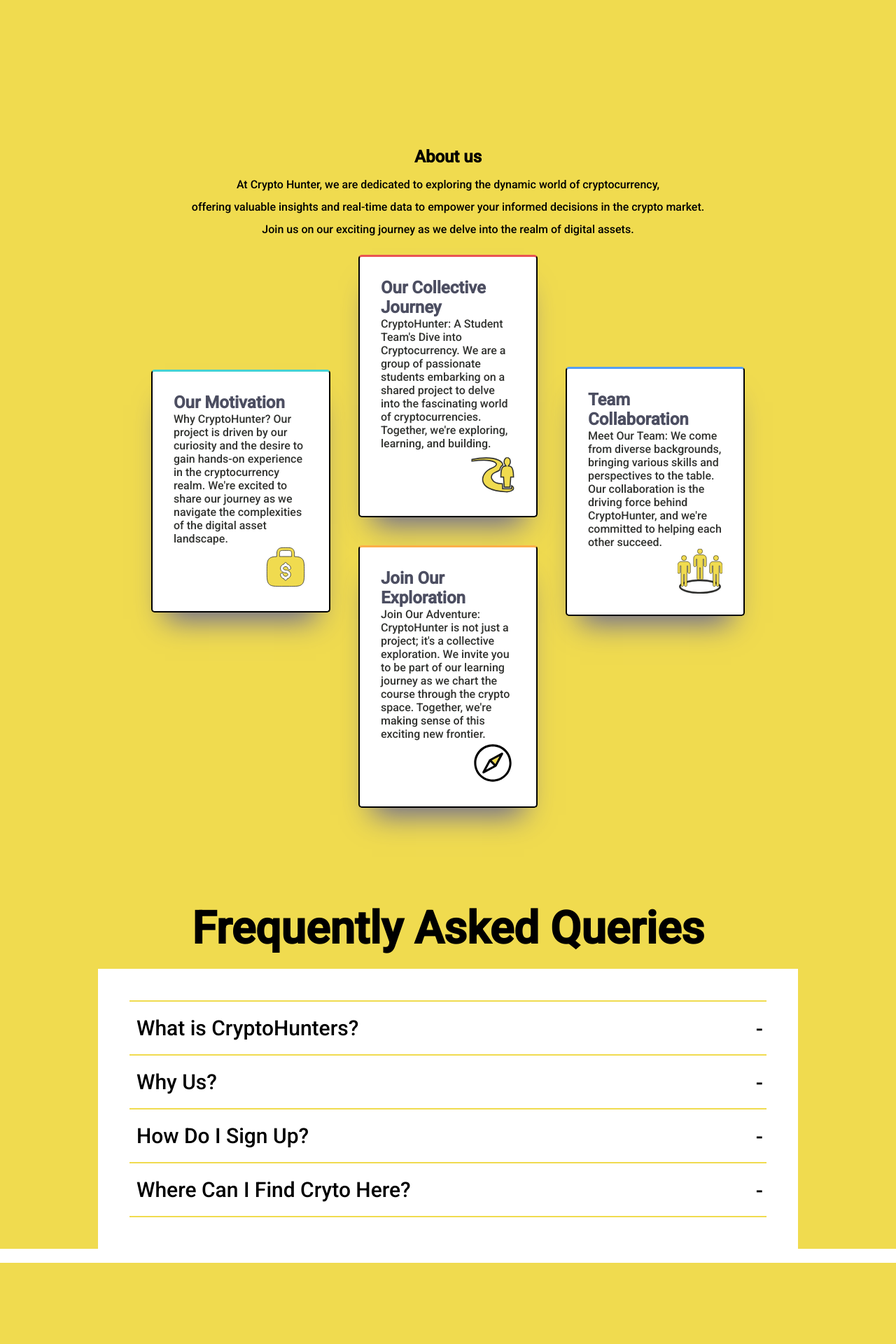
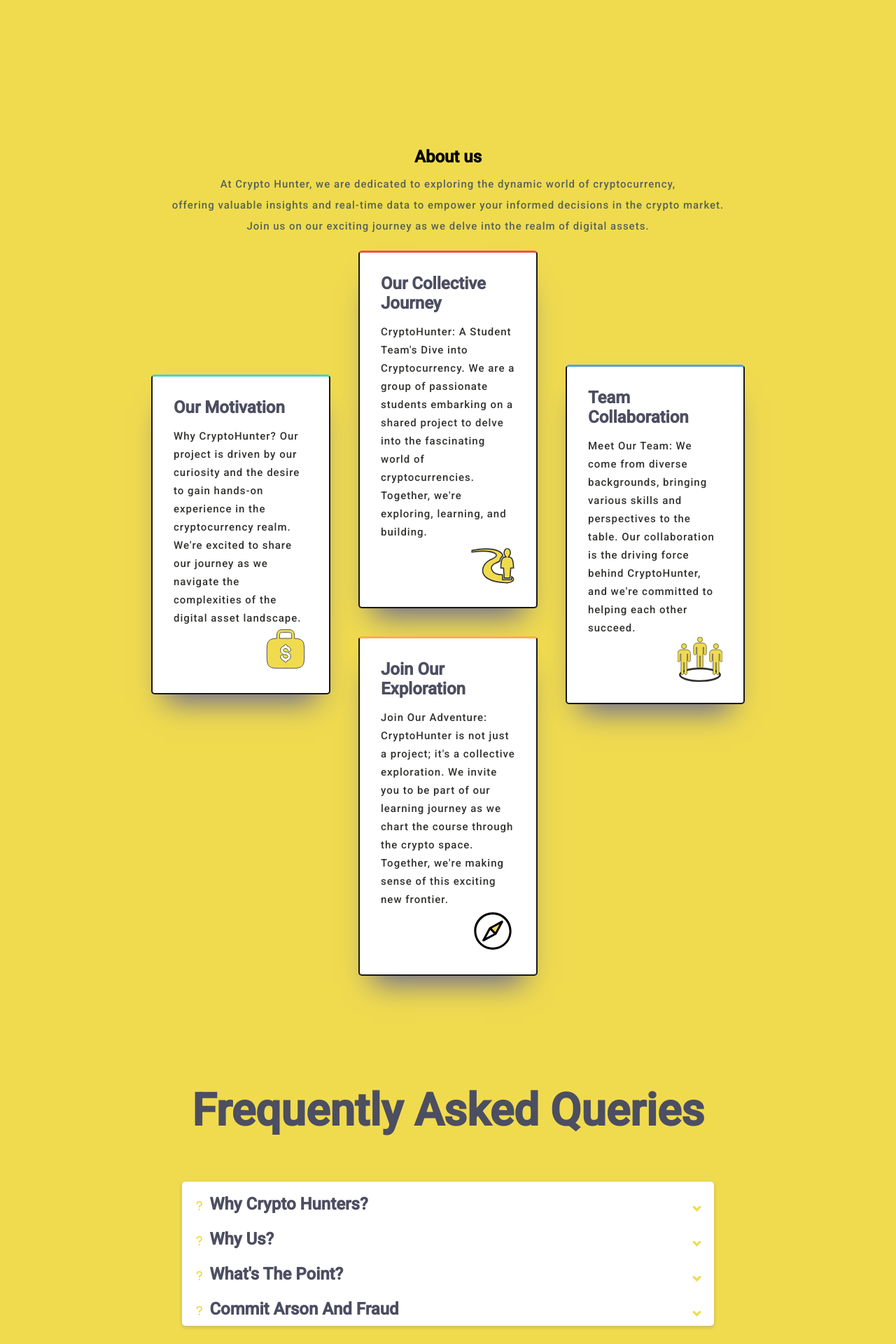
Before and after one commit to SparrowNado/CryptoHunters, a PHP site: page / in a window 1280 px wide. Shown: the part 640-2560 px from the top of the page at 70% size. Before the commit the page ends 2444 px from the top, so only its background shows below. Run offline with PHP 8.4, Linux system fonts and the light colour scheme; some libraries are stand-ins or nearby versions; some web fonts are replaced.

Commit message:
Revised Accordian FAQ

```diff
--- a/index.html
+++ b/index.html
@@ -140,8 +140,48 @@
 
 
             </div>
-    <section class="faqbg">
-        <h1 class="faqheader">Frequently Asked Queries</h1>
+        <section class="faqbg">
+            <div class="accordion-menu">
+                <h1 class="faqheader">Frequently Asked Queries</h1>
+                <ul>
+                    <li>
+                        <input type="checkbox" checked>
+                        <i class="arrow"></i>
+                        <h2><i class="fas fa-question"></i>Why Crypto Hunters?</h2>
+                        <p>
+                            Lorem, ipsum dolor sit amet consectetur adipisicing elit. Maiores fuga at laborum autem earum aliquid repellat impedit asperiores quas error excepturi beatae, soluta corrupti aut, laudantium quos blanditiis nulla id.
+                        </p>
+                    </li>
+                    <li>
+                        <input type="checkbox" checked>
+                        <i class="arrow"></i>
+                        <h2><i class="fas fa-question"></i>Why Us?</h2>
+                        <p>
+                            Lorem ipsum dolor sit amet consectetur adipisicing elit. Laborum, fugiat? Quae, commodi nemo! Et laudantium, at non, vero vel odit rem eveniet nemo pariatur minus accusantium tenetur doloremque impedit eligendi.
+                        </p>
+                    </li>
+                    <li>
+                        <input type="checkbox" checked>
+                        <i class="arrow"></i>
+                        <h2><i class="fas fa-question"></i>What's The Point?</h2>
+                        <p>
+                            Lorem ipsum, dolor sit amet consectetur adipisicing elit. Voluptatum magni repellat dignissimos quae. Nihil molestias corporis dolorum, est repudiandae reiciendis aliquid non quos vel doloribus a quae culpa? Veritatis, id.
+                        </p>
+                    </li>
+                    <li>
+                        <input type="checkbox" checked>
+                        <i class="arrow"></i>
+                        <h2><i class="fas fa-question"></i>Commit Arson And Fraud</h2>
+                        <p>
+                            Lorem ipsum, dolor sit amet consectetur adipisicing elit. Voluptatum magni repellat dignissimos quae. Nihil molestias corporis dolorum, est repudiandae reiciendis aliquid non quos vel doloribus a quae culpa? Veritatis, id.
+                        </p>
+                    </li>
+                </ul>
+            </div>
+        </section>
+
+    <!-- <section class="faqbg">
+
         <div class="accordion-body">
             <div class="accordion">
               <hr>
@@ -167,7 +207,7 @@
               <hr>
             </div>
         </div>
-    </section>
+    </section> -->
 
 
 
@@ -177,4 +217,5 @@
 <script src="burger.js"></script>
 <script src="contactmodal.js"></script>
 <script src="accordion.js"></script>
+<script src="https://kit.fontawesome.com/1c2c2462bf.js" crossorigin="anonymous"></script>
 </html>
--- a/style.css
+++ b/style.css
@@ -392,7 +392,7 @@ nav a:hover::before{
     box-shadow: 0px 30px 40px -20px rgba(100,100,150,1);
     padding: 30px;
     margin: 20px;
-    border: 2px solid #000;
+    border: 2px solid #000000e7;
     background-color: rgb(255, 255, 255);
 
 
@@ -598,27 +598,181 @@ label
 
 
 /* FAQ CSS */
+
+.accordion-menu {
+	display: inline-block;
+    position: relative;
+	left: 50%;
+	margin: 0;
+	transform: translate(-50%, 0);
+	max-width: 800px;
+    padding: 20px 20px 20px;
+	border-radius: 5px;
+}
+.faqtxt {
+	font-size: 18px;
+	line-height: 34px;
+	font-weight: 500;
+	letter-spacing: 1px;
+	display: block;
+	margin: 0;
+    cursor: pointer;
+    color: #6c6c6a;
+}
+
+.faqbg
+{
+    background-color: #F0DB4F;
+    padding-bottom: 3rem;
+}
+
+
+p {
+	color: rgba(48, 69, 92, 0.8);
+	font-size: 15px;
+	line-height: 26px;
+	letter-spacing: 1px;
+	position: relative;
+	overflow: hidden;
+	max-height: 800px;
+	opacity: 1;
+	transform: translate(0, 0);
+	margin-top: 14px;
+	z-index: 2;
+}
+ul {
+	list-style: none;
+	perspective: 900;
+	padding: 0 20px 10px;
+    margin: 0;
+    background-color: #ffffff;
+	border-radius: 5px;
+	box-shadow: 0 2px 5px 0 rgba(0, 0, 0, 0.2),
+	0 2px 2px 0 rgba(255, 255, 255, 0.19);
+}
+ul li {
+	position: relative;
+	padding: 0;
+	margin: 0;
+	padding-bottom: 4px;
+	padding-top: 18px;
+    border-top: 1px #dce7eb;
+}
+
+ul li:nth-child(1){ border:none; }
+ul li:nth-of-type(1) { animation-delay: 0.5s; }
+ul li:nth-of-type(2) { animation-delay: 0.75s; }
+ul li:nth-of-type(3) { animation-delay: 1.0s; }
+ul li:last-of-type { padding-bottom: 0; }
+
+ul li .arrow {
+	position: absolute;
+	transform: translate(-6px, 0);
+	margin-top: 16px;
+	right: 0;
+}
+ul li .fas{
+	color:#F0DB4F;
+	font-size: 15px;
+	margin-right: 10px;
+}
+ul li .arrow:before, ul li .arrow:after {
+	content: "";
+	position: absolute;
+	background-color: #F0DB4F;
+	width: 3px;
+	height: 9px;
+}
+ul li .arrow:before {
+	transform: translate(-2px, 0) rotate(45deg);
+}
+ul li .arrow:after {
+	transform: translate(2px, 0) rotate(-45deg);
+}
+ul li input[type=checkbox] {
+	position: absolute;
+	cursor: pointer;
+	width: 100%;
+	height: 100%;
+    z-index: 1;
+    opacity: 0;
+}
+ul li input[type=checkbox]:checked ~ p {
+	margin-top: 0;
+	max-height: 0;
+	opacity: 0;
+	transform: translate(0, 50%);
+}
+ul li input[type=checkbox]:checked ~ .arrow:before {
+	transform: translate(2px, 0) rotate(45deg);
+}
+ul li input[type=checkbox]:checked ~ .arrow:after {
+	transform: translate(-2px, 0) rotate(-45deg);
+}
+.transition, p, ul li .arrow:before, ul li .arrow:after {
+	transition: all 0.25s ease-in-out;
+}
+
+.flipIn, h1, ul li {
+	animation: flipdown 0.5s ease both;
+}
+.no-select, h2 {
+	-webkit-tap-highlight-color: transparent;
+	-webkit-touch-callout: none;
+	user-select: none;
+}
+@keyframes flipdown {
+	0% {
+		opacity: 0;
+		transform-origin: top center;
+		transform: rotateX(-90deg);
+	}
+
+	5% { opacity: 1; }
+
+	80% { transform: rotateX(8deg); }
+
+	83% { transform: rotateX(6deg); }
+
+	92% { transform: rotateX(-3deg); }
+
+	100% {
+		transform-origin: top center;
+		transform: rotateX(0deg);
+	}
+}
+
 .faqheader
 {
     text-align: center;
     font-size: 4rem;
     padding-top: 4rem;
+    padding-bottom: 4rem;
+    color: var(--varyDarkBlue);
 }
 
-.faqbg
+
+/*
+
+
+.accordion
 {
-    background-color: #F0DB4F;
-}
-
-  .accordion
-{
-    width: 1000px;
-    margin: 20px auto;
+    width: 800px;
+    margin: auto;
     color: black;
     background-color: white;
     padding: 45px 45px;
+    border-top: 3px solid var(--orange);
+    border-right: 2px solid black;
+    border-left: 2px solid black;
+    border-bottom: 2px solid black;
+    border-radius: 10px;
 }
 
+.accordion-body
+{
+    padding-bottom: 4rem;
+}
   .accordion .container
 {
   position: relative;
@@ -665,7 +819,7 @@ label
     height: 150px;
   }
 
-  .accordion .container.active .label::before {
+.accordion .container.active .label::before {
     content: '=';
     font-size: 30px;
-  }
+  } */
```
